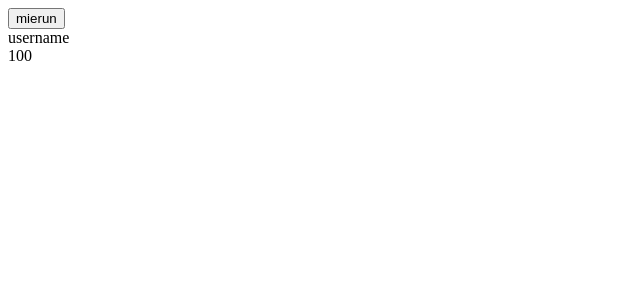
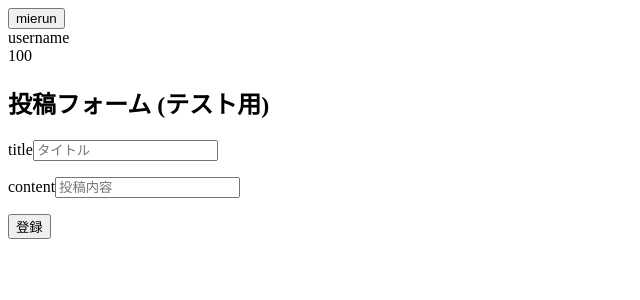
Before and after one commit to Nishimura-Kazuma/mieru, a React (Create React App) app in the folder frontend/app/: page /post in a window 1280 px wide. Shown: the top 300 px of the page, without its empty margins (0-640 px from the left). Built offline with nearby package versions, Linux system fonts and the light colour scheme.

Commit message:
postformtest tmp

```diff
--- a/frontend/app/package.json
+++ b/frontend/app/package.json
@@ -14,6 +14,7 @@
     "html-webpack-plugin": "^5.5.3",
     "react": "^18.2.0",
     "react-dom": "^18.2.0",
+    "react-hook-form": "^7.45.4",
     "react-router-dom": "^5.3.4",
     "react-scripts": "5.0.1",
     "typescript": "^4.9.5",
--- /dev/null
+++ b/frontend/app/src/components/PostFormTest/postFormTest.tsx
@@ -0,0 +1,79 @@
+import { useForm } from 'react-hook-form';
+import axios from 'axios';
+const API_BASE_URL = 'http://localhost:3001';
+
+// 投稿フォームのデータ型定義
+interface PostForm {
+  title: string;
+  content: string;
+}
+
+interface PostData {
+  title: string;
+  content: string;
+  user_id: number;
+}
+
+const PostFormTest = () => {
+  const {
+    register,
+    handleSubmit,
+    formState: { errors },
+  } = useForm<PostForm>({ mode: 'onChange' });
+
+  // フォームの submit イベントで呼ばれる関数
+  const onSubmit = (formData: PostForm) => {
+    const user_id = 1;
+    axios
+      .post(`${API_BASE_URL}/post`, {
+        title: formData.title,
+        content: formData.content,
+        user_id: user_id,
+      })
+      .then((response) => {
+        console.log(response);
+      })
+      .catch((error) => {
+        console.log(error);
+      });
+  };
+
+  return (
+    <>
+      <h2>投稿フォーム (テスト用)</h2>
+      <section>
+        <form onSubmit={handleSubmit(onSubmit)}>
+          <label htmlFor="title">title</label>
+          {/* {...register("フィールド名", { ルール })}で、フィールド登録、必ルールを設定 */}
+          <input
+            id="title"
+            type="title"
+            placeholder="タイトル"
+            {...register('title', {
+              required: 'タイトルを入力して下さい',
+              maxLength: { value: 50, message: '50文字以下で入力して下さい' },
+            })}
+          />
+          <p>{errors.title?.message as React.ReactNode}</p>
+
+          <label htmlFor="content">content</label>
+          {/* {...register("フィールド名", { ルール })}で、フィールド登録、必ルールを設定 */}
+          <input
+            id="content"
+            type="text"
+            placeholder="投稿内容"
+            {...register('content', {
+              required: '内容を入力して下さい',
+              maxLength: { value: 500, message: '500字以内で入力してください' },
+            })}
+          />
+          <p>{errors.content?.message as React.ReactNode}</p>
+
+          <button type="submit">登録</button>
+        </form>
+      </section>
+    </>
+  );
+};
+
+export default PostFormTest;
--- a/frontend/app/src/pages/HomePage.tsx
+++ b/frontend/app/src/pages/HomePage.tsx
@@ -1,7 +1,13 @@
 import Header from '../components/Header/header';
+import PostFormTest from '../components/PostFormTest/postFormTest';
 
 const homePage = () => {
-  return <Header user="username" point={100} />;
+  return (
+    <>
+      <Header user="username" point={100} />
+      <PostFormTest />
+    </>
+  );
 };
 
 export { homePage };
```
Also changed, not shown: 1 other file (tests, documents, lock files or other folders).
